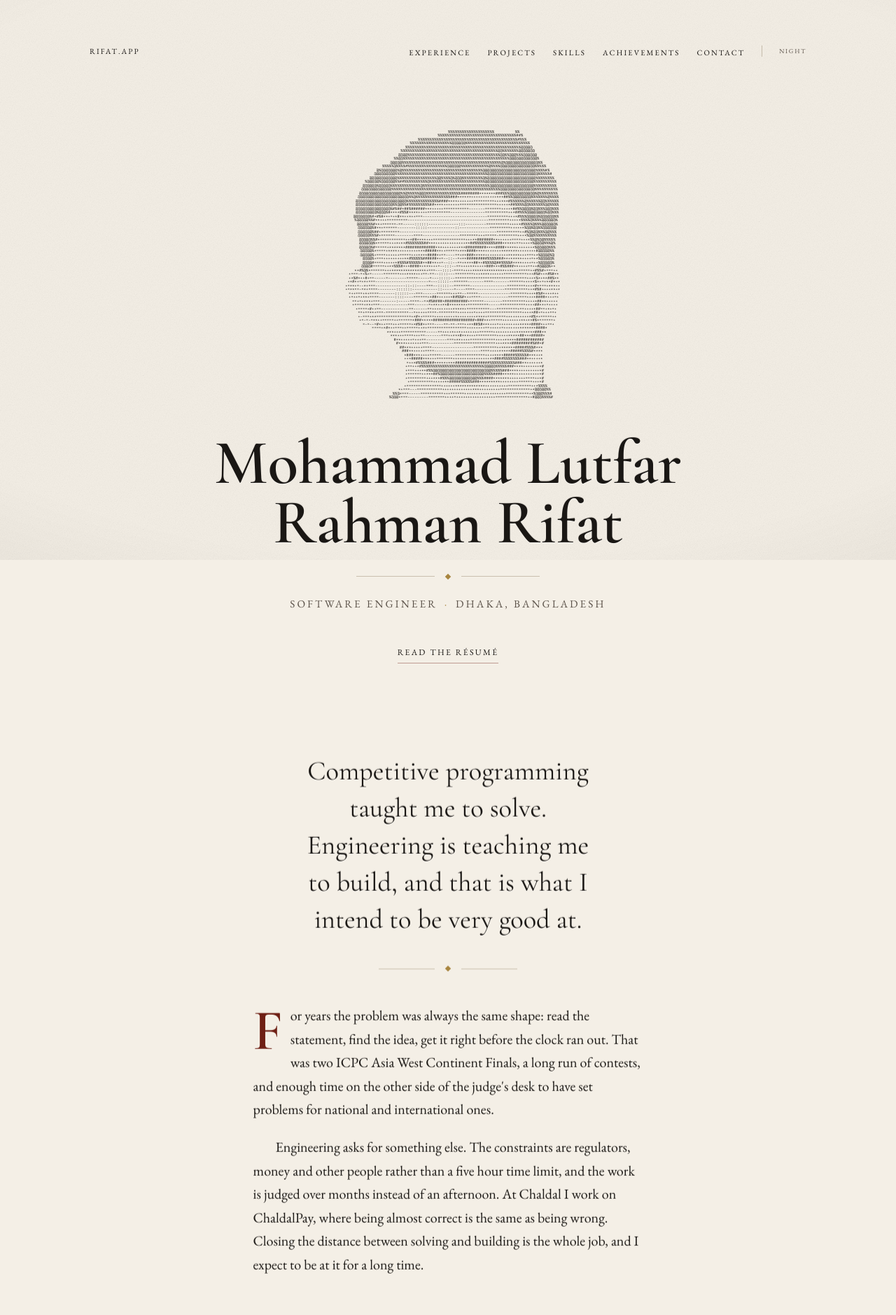
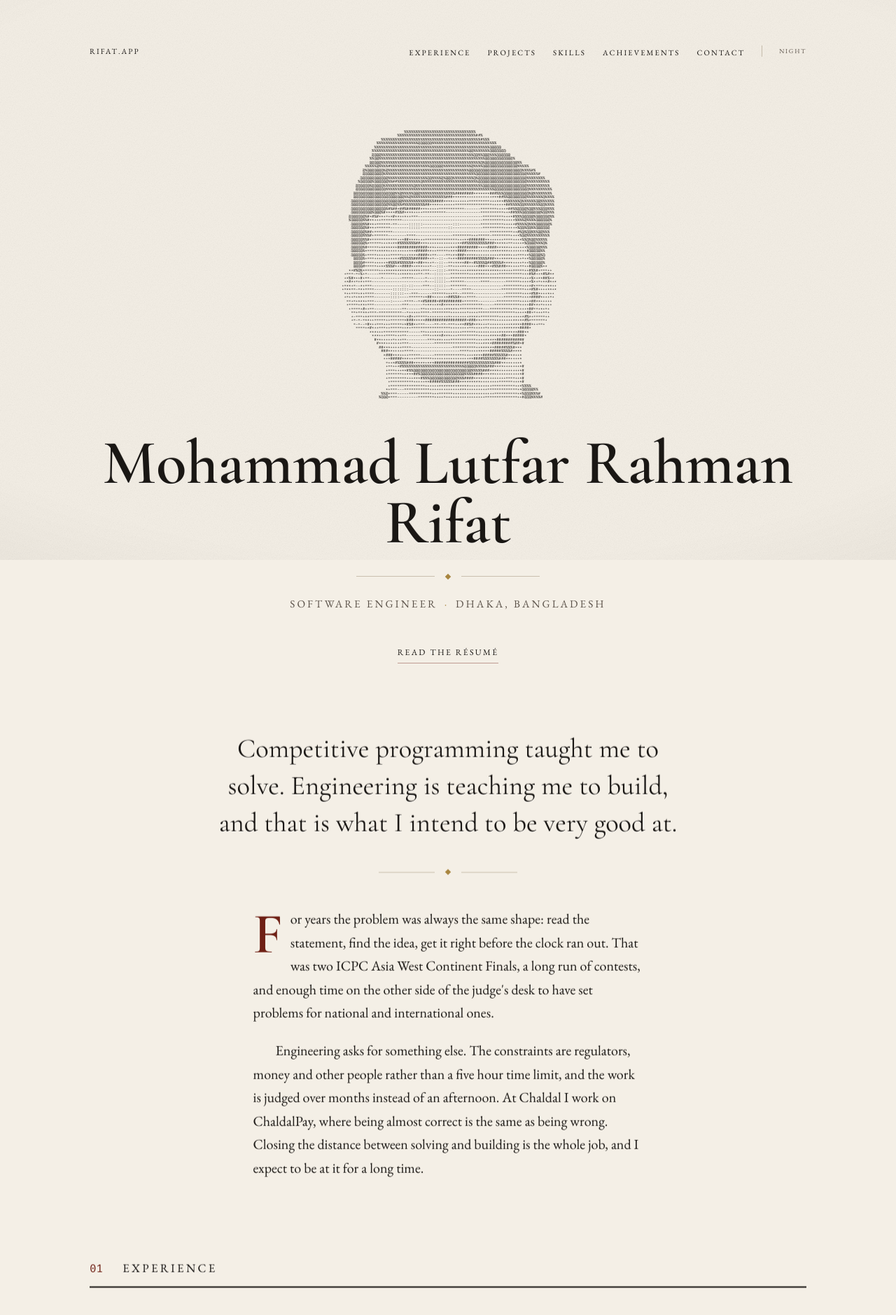
Before and after one commit to rifatr/Resume, a Next.js app in the folder portfolio/: page / in a window 1280 px wide. Shown: the top 1879 px of the page at 70% size. Built offline with nearby package versions, Linux system fonts and the light colour scheme.

Commit message:
portfolio: fix top image with some tweaks

```diff
--- a/portfolio/src/app/globals.css
+++ b/portfolio/src/app/globals.css
@@ -274,6 +274,7 @@ a {
   letter-spacing: 0;
   white-space: pre;
   color: var(--ink);
+  text-align: left;
   -webkit-font-smoothing: none;
   text-rendering: optimizeSpeed;
 }
--- a/portfolio/src/app/page.tsx
+++ b/portfolio/src/app/page.tsx
@@ -7,8 +7,6 @@ import Education from "@/components/Education";
 import Colophon from "@/components/Colophon";
 import Rise from "@/components/Rise";
 import { experience, featuredProject, intro, person } from "@/content/site";
-
-// this is ris comment
 
 export default function Home() {
   return (
@@ -23,9 +21,9 @@ export default function Home() {
       <Masthead />
 
       {/* Lede */}
-      <section className="mt-24 sm:mt-32">
+      <section className="mt-16 sm:mt-24">
         <Rise>
-          <p className="font-display impress text-center text-[clamp(1.7rem,3.8vw,2.4rem)] leading-[1.38] max-w-[26ch] mx-auto text-balance">
+          <p className="font-display impress text-center text-[clamp(1.7rem,3.8vw,2.4rem)] leading-[1.38] max-w-[52ch] mx-auto text-balance">
             {person.lede}
           </p>
           <div className="flex items-center justify-center gap-4 mt-10 mb-12">
--- a/portfolio/src/components/AsciiPortrait.tsx
+++ b/portfolio/src/components/AsciiPortrait.tsx
@@ -16,7 +16,6 @@ import { person } from "@/content/site";
  * negative, so the glyphs are re-mapped there rather than recoloured.
  */
 
-const RAW = readFileSync(join(process.cwd(), "public/rifat-ascii.txt"), "utf8");
 
 /**
  * Darkest to lightest, matching the ramp the source art was generated with.
@@ -41,14 +40,15 @@ function invert(art: string): string {
   });
 }
 
-const LIGHT = trim(RAW);
-const DARK = invert(LIGHT);
-
 export default function AsciiPortrait({
   className = "",
 }: {
   className?: string;
 }) {
+  const RAW = readFileSync(join(process.cwd(), "public/rifat-ascii.txt"), "utf8");
+  const LIGHT = trim(RAW);
+  const DARK = invert(LIGHT);
+
   return (
     <div
       role="img"
--- a/portfolio/src/components/Masthead.tsx
+++ b/portfolio/src/components/Masthead.tsx
@@ -35,9 +35,9 @@ export default function Masthead() {
         <AsciiPortrait className="w-[248px] sm:w-[330px]" />
 
         <h1 className="font-display impress font-semibold leading-[0.95] text-[clamp(2.7rem,9vw,5.6rem)] mt-12">
-          Mohammad&nbsp;Lutfar
+          Mohammad&nbsp;Lutfar&nbsp;Rahman
           <br />
-          Rahman&nbsp;Rifat
+          Rifat
         </h1>
 
         <div className="flex items-center justify-center gap-4 mt-8 mb-6">
```
Also changed, not shown: portfolio/public/rifat-ascii.txt, 1 other file (tests, documents, lock files or other folders).
